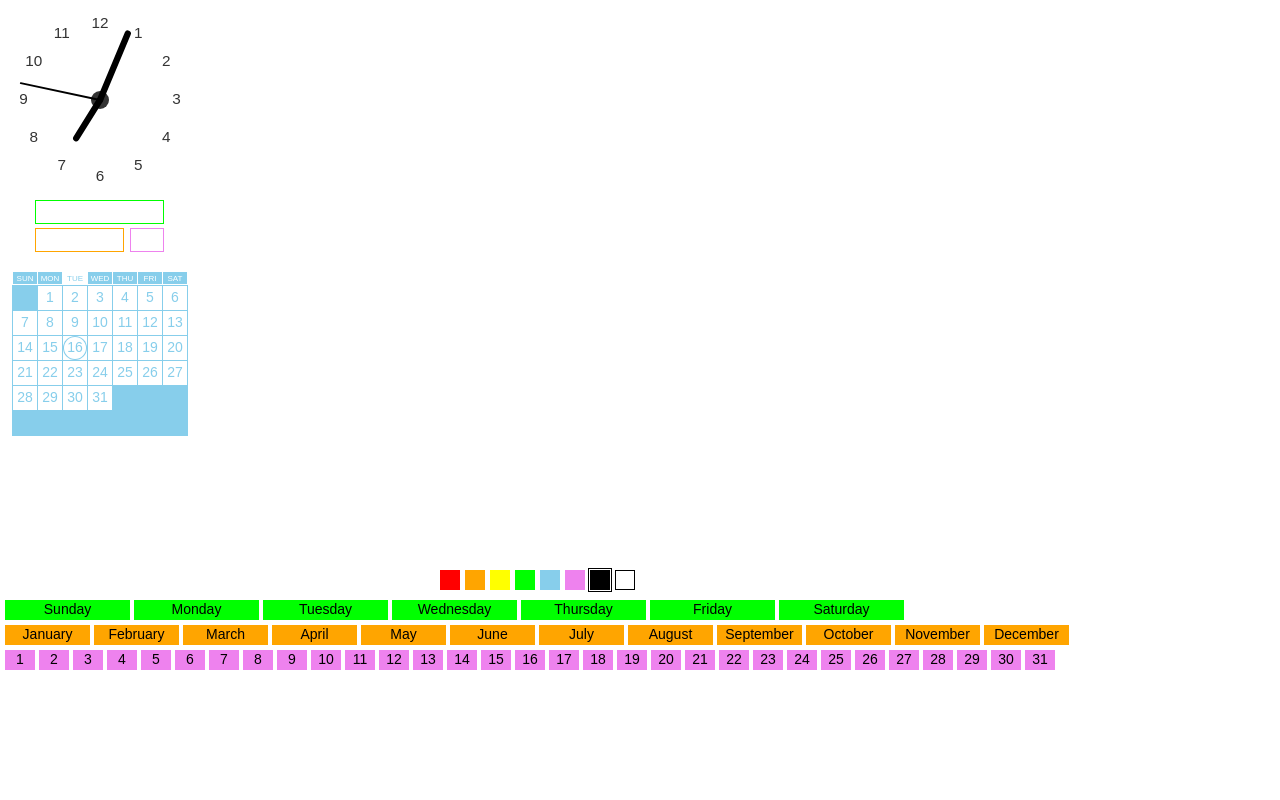
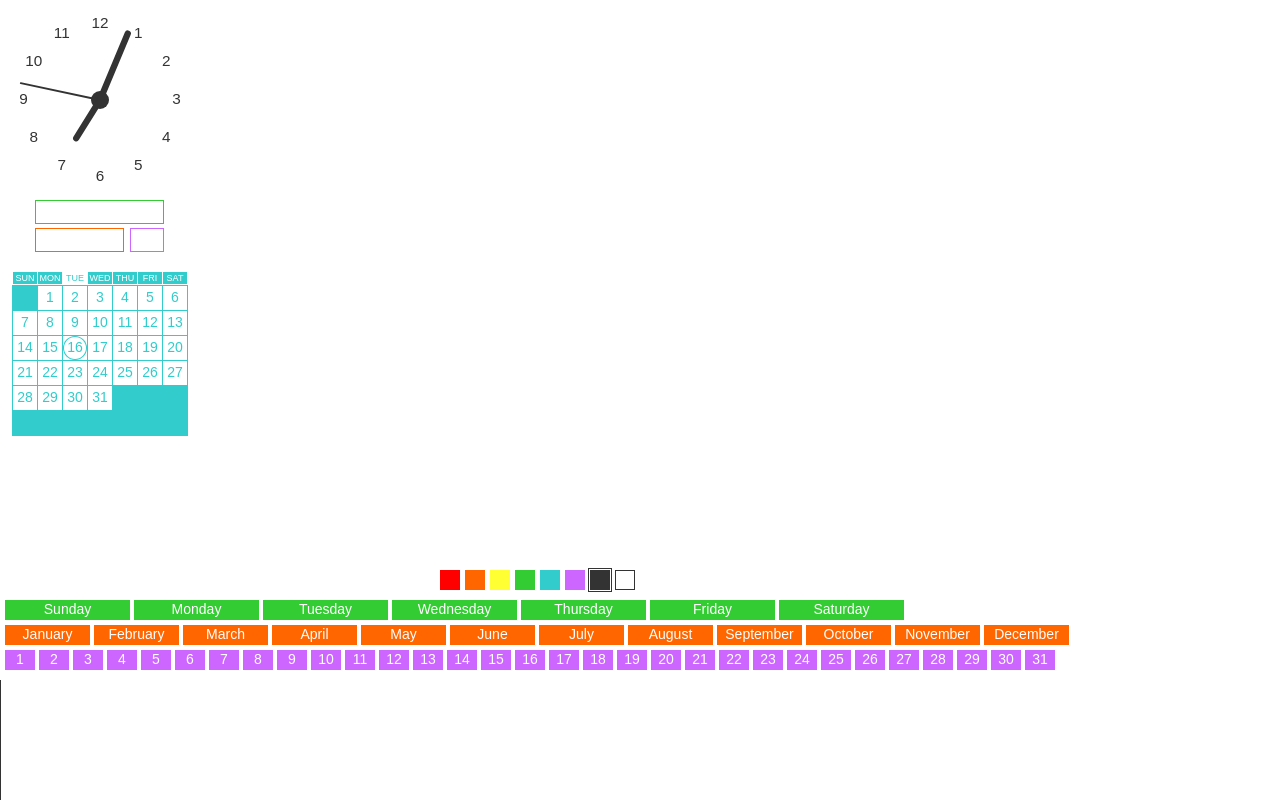
Before and after one commit to drunkfurball/SmartBoard, a plain HTML site: page index.html in a window 1280 px wide. Shown: the top 800 px of the page. Drawn offline with Linux system fonts and the light colour scheme.

Commit message:
started work on color theme selection

```diff
--- a/css/style.css
+++ b/css/style.css
@@ -16,7 +16,7 @@ canvas {
 #todo {
     display: block;
     float: left;
-    width: 269px;
+    width: 268px;
     height: 680px;
 
 }
--- a/js/script.js
+++ b/js/script.js
@@ -6,9 +6,6 @@ const MONTHS_OF_THE_YEAR = ["January", "February", "March", "April", "May", "Jun
 const DAYS_OF_THE_MONTH = [1,2,3,4,5,6,7,8,9,10,11,12,13,14,15,16,17,18,19,20,21,22,23,24,25,26,27,28,29,30,31]; // array of dates for word calendar
 const CALENDAR = [[ 0, 0, 0, 0, 0, 0, 1, 2, 3, 4, 5, 6, 7],[ 2, 3, 4, 5, 6, 7, 8, 9,10,11,12,13,14],[ 9,10,11,12,13,14,15,16,17,18,19,20,21],
                 [16,17,18,19,20,21,22,23,24,25,26,27,28],[23,24,25,26,27,28,29,30,31, 0, 0, 0, 0],[30,31, 0, 0, 0, 0, 0, 0, 0, 0, 0, 0, 0]]
-const COLORS = ["red", "orange", "yellow", "lime", "skyblue", "violet", "black", "white"];
-const DEFAULT_PEN = COLORS[6]; // sets the default starting pen color
-const DEFAULT_BACKGROUND = COLORS[7];
 const PIXEL_RADIUS = 5;
 const BUTTON_SIZE = 20; // pen selection button size
 const BUTTON_OFFSET_X = 440;
@@ -16,6 +13,22 @@ const BUTTON_OFFSET_Y = 570;
 const CALENDAR_ORIGIN = {x:12, y:285}; // top left of full calendar
 const CALENDAR_DAY_WIDTH = 24;//how big to draw the calendar boxes on the full calendar
 
+const COLORS =[
+    ["#f00", "#f60", "#ff3", "#3c3", "#3cc", "#c6f", "#333", "#fff"], // 0 - classic
+    ["#f00", "#f60", "#ff3", "#3c3", "#3cc", "#c6f", "#fff", "#333"], // 1 - classic w/ darkmode
+    ["#f22", "#e33", "#d44", "#c55", "#b66", "#a77", "#333", "#fff"], // 2 - shades of red
+    ["#f22", "#e33", "#d44", "#c55", "#b66", "#a77", "#fff", "#333"], // 3 - shades of red w/ darkmode
+    ["#2f2", "#3e3", "#4d4", "#5c5", "#6b6", "#7a7", "#333", "#fff"], // 4 - shades of green
+    ["#2f2", "#3e3", "#4d4", "#5c5", "#6b6", "#7a7", "#fff", "#333"], // 5 - shades of green w/ darkmode
+    ["#22f", "#33e", "#44d", "#55c", "#66b", "#77a", "#333", "#fff"], // 6 - shades of blue
+    ["#22f", "#33e", "#44d", "#55c", "#66b", "#77a", "#fff", "#333"]  // 7 - shades of blue w/ darkmode
+]
+
+let scheme_index = 0;
+let DEFAULT_PEN = COLORS[scheme_index][6]; // sets the default starting pen color
+let DEFAULT_BACKGROUND = COLORS[scheme_index][7];
+
+document.getElementById("todo").style="background-color:" + DEFAULT_BACKGROUND + ";border-left:1px solid " + DEFAULT_PEN + ";font-family:Arial;font-size:14px;";
 let canv = document.getElementById("board");
 let ctx = canv.getContext("2d");
 let selected_pen = DEFAULT_PEN;
@@ -30,17 +43,17 @@ let radius = CLOCK_RADIUS * 0.90;
 //sets up the word calendar
 let labels = [];
 
-labels.push({color: "lime", boxes: []});
+labels.push({color: COLORS[scheme_index][3], boxes: []});
 for (let i = 0; i < DAYS_OF_THE_WEEK.length; i++) {
     labels[0].boxes.push({name: DAYS_OF_THE_WEEK[i], drag: false, x: (i * 129) + 5, y: 600, default_x: (i * 129) + 5, default_y: 600, w: 125, h: 20});
 }
 
-labels.push({color: "orange", boxes: []});
+labels.push({color: COLORS[scheme_index][1], boxes: []});
 for (let i = 0; i < MONTHS_OF_THE_YEAR.length; i++) {
     labels[1].boxes.push({name: MONTHS_OF_THE_YEAR[i], drag: false, x: (i * 89) + 5, y: 625, default_x: (i * 89) + 5, default_y: 625, w: 85, h: 20});
 }
 
-labels.push({color: "violet", boxes: []});
+labels.push({color: COLORS[scheme_index][5], boxes: []});
 for (let i = 0; i < DAYS_OF_THE_MONTH.length; i++) {
     labels[2].boxes.push({name: DAYS_OF_THE_MONTH[i], drag: false, x: (i * 34) + 5, y: 650, default_x: (i * 34) + 5, default_y: 650, w: 30, h: 20});
 }
@@ -48,9 +61,9 @@ for (let i = 0; i < DAYS_OF_THE_MONTH.length; i++) {
 //sets up the pens
 let pens = [];
 
-for (let i = 0; i < COLORS.length; i++) {
-    if (COLORS[i] != DEFAULT_BACKGROUND) {
-        pens.push({color: COLORS[i], pixels: []});
+for (let i = 0; i < COLORS[scheme_index].length; i++) {
+    if (COLORS[scheme_index][i] != DEFAULT_BACKGROUND) {
+        pens.push({color: COLORS[scheme_index][i], pixels: []});
     }
 }
 
@@ -74,7 +87,7 @@ function updateToDo() {
 
 function addTask(descrip) {
     let task = {
-        color: selected_pen,
+        color: (selected_pen == COLORS[scheme_index][7]? COLORS[scheme_index][6]: selected_pen),
         description: descrip
     };
     todo_list.push(task);
@@ -94,22 +107,23 @@ function update() { //everything that needs to be drawn in every frame
 }
 
 function clearBoard() {
+    DEFAULT_BACKGROUND = COLORS[scheme_index][7];
     ctx.fillStyle = DEFAULT_BACKGROUND;
     ctx.fillRect(0, 0, canv.width, canv.height);
 }
 
 function drawWordCalendar() {
-    ctx.fillStyle = "lime";
+    ctx.fillStyle = COLORS[scheme_index][3];
     ctx.fillRect(35, 200, 129, 24);
-    ctx.fillStyle = "white";
+    ctx.fillStyle = DEFAULT_BACKGROUND;
     ctx.fillRect(36, 201, 127, 22);
-    ctx.fillStyle = "orange";
+    ctx.fillStyle = COLORS[scheme_index][1];
     ctx.fillRect(35, 228, 89, 24);
-    ctx.fillStyle = "white";
+    ctx.fillStyle = DEFAULT_BACKGROUND;
     ctx.fillRect(36, 229, 87, 22);
-    ctx.fillStyle = "violet";
+    ctx.fillStyle = COLORS[scheme_index][5];
     ctx.fillRect(130, 228, 34, 24);
-    ctx.fillStyle = "white";
+    ctx.fillStyle = DEFAULT_BACKGROUND;
     ctx.fillRect(131, 229, 32, 22);
 }
 
@@ -139,6 +153,7 @@ function drawTime(ctx, radius) {
 }
 
 function drawHand(ctx, pos, length, width) {
+    ctx.strokeStyle = COLORS[scheme_index][6];
     ctx.beginPath();
     ctx.lineWidth = width;
     ctx.lineCap = "round";
@@ -151,7 +166,7 @@ function drawHand(ctx, pos, length, width) {
 
 function drawNumbers(ctx, radius) {
     let ang;
-    ctx.font = radius * 0.17 + "px arial";
+    ctx.font = radius * 0.17 + "px Arial";
     ctx.textBaseline = "middle";
     ctx.textAlign = "center";
     for (let num = 1; num < 13; num++) {
@@ -169,7 +184,7 @@ function drawNumbers(ctx, radius) {
 function drawFace(ctx, radius) {
     ctx.beginPath();
     ctx.arc(0, 0, radius * 0.1, 0, 2 * Math.PI);
-    ctx.fillStyle = '#333';
+    ctx.fillStyle = COLORS[scheme_index][6];
     ctx.fill();
 }
 
@@ -191,36 +206,47 @@ function drawPixel(color, x, y) {
 function drawLabels() {
     for (let i = 0; i < labels.length; i++) {
         for (let j = 0; j <labels[i].boxes.length; j++) {
-            ctx.fillStyle = labels[i].color;
+            switch (i) {
+                case 0:
+                    ctx.fillStyle = COLORS[scheme_index][3];
+                    break;
+                case 1:
+                    ctx.fillStyle = COLORS[scheme_index][1];
+                    break;
+                case 2:
+                    ctx.fillStyle = COLORS[scheme_index][5];
+                    break;
+            }
+            //ctx.fillStyle = labels[i].color;
             ctx.fillRect(labels[i].boxes[j].x, labels[i].boxes[j].y, labels[i].boxes[j].w, labels[i].boxes[j].h);
             ctx.font = "14px Arial";
-            ctx.fillStyle = "black";
+            ctx.fillStyle = DEFAULT_BACKGROUND;
             ctx.fillText(labels[i].boxes[j].name, labels[i].boxes[j].x + (labels[i].boxes[j].w/2), labels[i].boxes[j].y + (labels[i].boxes[j].h/2));
         }
     }
 }
 
 function drawPenButtons() {
-    for (let i = 0; i < COLORS.length; i++) {
-        if (COLORS[i] == selected_pen) {
-            if (selected_pen != "white") {
-                ctx.fillStyle = COLORS[i];
+    for (let i = 0; i < COLORS[scheme_index].length; i++) {
+        if (COLORS[scheme_index][i] == selected_pen) {
+            if (selected_pen != DEFAULT_BACKGROUND) {
+                ctx.fillStyle = COLORS[scheme_index][i];
             }
             else {
-                ctx.fillStyle = "black";
+                ctx.fillStyle = COLORS[scheme_index][6];
             }
             ctx.fillRect((i * (BUTTON_SIZE + 5)) + BUTTON_OFFSET_X - 2, BUTTON_OFFSET_Y - 2, BUTTON_SIZE + 4, BUTTON_SIZE + 4);
-            ctx.fillStyle = "white";
+            ctx.fillStyle = DEFAULT_BACKGROUND;
             ctx.fillRect((i * (BUTTON_SIZE + 5)) + BUTTON_OFFSET_X - 1, BUTTON_OFFSET_Y - 1, BUTTON_SIZE + 2, BUTTON_SIZE + 2);
         }
-        if (COLORS[i] == "white") {
-            ctx.fillStyle = "black";
+        if (COLORS[scheme_index][i] == DEFAULT_BACKGROUND) {
+            ctx.fillStyle = COLORS[scheme_index][6];
             ctx.fillRect((i * (BUTTON_SIZE + 5)) + BUTTON_OFFSET_X, BUTTON_OFFSET_Y, BUTTON_SIZE, BUTTON_SIZE);
-            ctx.fillStyle = "white";
+            ctx.fillStyle = DEFAULT_BACKGROUND;
             ctx.fillRect((i * (BUTTON_SIZE + 5)) + BUTTON_OFFSET_X + 1, BUTTON_OFFSET_Y + 1, BUTTON_SIZE - 2, BUTTON_SIZE - 2);
         }
         else {
-            ctx.fillStyle = COLORS[i];
+            ctx.fillStyle = COLORS[scheme_index][i];
             ctx.fillRect((i * (BUTTON_SIZE + 5)) + BUTTON_OFFSET_X, BUTTON_OFFSET_Y, BUTTON_SIZE, BUTTON_SIZE);
         }
     }
@@ -228,9 +254,9 @@ function drawPenButtons() {
 
 function sbDrag(event) {
     let msEvt = event;
-    for (let i = 0; i < COLORS.length; i++) {
+    for (let i = 0; i < COLORS[scheme_index].length; i++) {
         if ((i * (BUTTON_SIZE + 5)) + BUTTON_OFFSET_X < msEvt.offsetX && (i * (BUTTON_SIZE + 5)) + BUTTON_OFFSET_X + BUTTON_SIZE > msEvt.offsetX && BUTTON_OFFSET_Y < msEvt.offsetY && BUTTON_OFFSET_Y + BUTTON_SIZE > msEvt.offsetY) {
-            selected_pen = COLORS[i];
+            selected_pen = COLORS[scheme_index][i];
             pen_selecting = true;
         }
     }
@@ -252,7 +278,7 @@ function sbDrop(event) {
     for (let i = 0; i < labels.length; i++) {
         for (let j = 0; j < labels[i].boxes.length; j++) {
             //35, 200, 129, 24
-            if (labels[i].color == "lime" && msEvt.offsetX > 35 && msEvt.offsetX < 164 && msEvt.offsetY > 200 && msEvt.offsetY < 224) {
+            if (labels[i].color == COLORS[scheme_index][3] && msEvt.offsetX > 35 && msEvt.offsetX < 164 && msEvt.offsetY > 200 && msEvt.offsetY < 224) {
                 //set all other labels in this set to their default x and y
                 if (labels[i].boxes[j].drag == false) {
                     labels[i].boxes[j].x = labels[i].boxes[j].default_x;
@@ -265,7 +291,7 @@ function sbDrop(event) {
                 }
             }
             //35, 228, 89, 24
-            if (labels[i].color == "orange" && msEvt.offsetX > 35 && msEvt.offsetX < 124 && msEvt.offsetY > 228 && msEvt.offsetY < 252) {
+            if (labels[i].color == COLORS[scheme_index][1] && msEvt.offsetX > 35 && msEvt.offsetX < 124 && msEvt.offsetY > 228 && msEvt.offsetY < 252) {
                 //set all other labels in this set to their default x and y
                 if (labels[i].boxes[j].drag == false) {
                     labels[i].boxes[j].x = labels[i].boxes[j].default_x;
@@ -278,7 +304,7 @@ function sbDrop(event) {
                 }
             }
             //130, 228, 34, 24
-            if (labels[i].color == "violet" && msEvt.offsetX > 130 && msEvt.offsetX < 164 && msEvt.offsetY > 228 && msEvt.offsetY < 252) {
+            if (labels[i].color == COLORS[scheme_index][5] && msEvt.offsetX > 130 && msEvt.offsetX < 164 && msEvt.offsetY > 228 && msEvt.offsetY < 252) {
                 //set all other labels in this set to their default x and y
                 if (labels[i].boxes[j].drag == false) {
                     labels[i].boxes[j].x = labels[i].boxes[j].default_x;
@@ -408,17 +434,17 @@ function drawCalendar() {
         }
     }
     let display = makeCalendar(mm);
-    ctx.font = "8px Arial";
+    ctx.font = "9px Arial";
     for (let i = 0; i < DAYS_ABBREVIATED.length; i++) {
         if (wd == i) {
             ctx.fillStyle = DEFAULT_BACKGROUND;
         }
         else {
-            ctx.fillStyle = COLORS[4];
+            ctx.fillStyle = COLORS[scheme_index][4];
         }
         ctx.fillRect(CALENDAR_ORIGIN.x + ((CALENDAR_DAY_WIDTH + 1) * i) + 1, CALENDAR_ORIGIN.y - (CALENDAR_DAY_WIDTH/2) - 1, CALENDAR_DAY_WIDTH, CALENDAR_DAY_WIDTH/2);
         if (wd == i) {
-            ctx.fillStyle = COLORS[4];
+            ctx.fillStyle = COLORS[scheme_index][4];
         }
         else {
             ctx.fillStyle = DEFAULT_BACKGROUND;
@@ -426,14 +452,14 @@ function drawCalendar() {
         ctx.fillText(DAYS_ABBREVIATED[i], CALENDAR_ORIGIN.x + ((CALENDAR_DAY_WIDTH + 1) * i) + 1 + (CALENDAR_DAY_WIDTH/2), CALENDAR_ORIGIN.y - (CALENDAR_DAY_WIDTH/4));
     }
     ctx.font = "14px Arial";
-    ctx.fillStyle = COLORS[4];
+    ctx.fillStyle = COLORS[scheme_index][4];
     ctx.fillRect(CALENDAR_ORIGIN.x, CALENDAR_ORIGIN.y, (CALENDAR_DAY_WIDTH + 1) * display[0].length + 1, (CALENDAR_DAY_WIDTH + 1) * display.length + 1);
     for (let i = 0; i < display.length; i++) {
         for (let j = 0; j < display[i].length;j++) {
             if (display[i][j] != 0) {
                 ctx.fillStyle = DEFAULT_BACKGROUND;
                 ctx.fillRect(CALENDAR_ORIGIN.x + ((CALENDAR_DAY_WIDTH + 1) * j) + 1, CALENDAR_ORIGIN.y + ((CALENDAR_DAY_WIDTH + 1) * i) + 1, CALENDAR_DAY_WIDTH, CALENDAR_DAY_WIDTH);
-                ctx.fillStyle = COLORS[4];
+                ctx.fillStyle = COLORS[scheme_index][4];
                 if (display[i][j] == dd) {
                     ctx.beginPath();
                     ctx.arc(CALENDAR_ORIGIN.x + ((CALENDAR_DAY_WIDTH + 1) * j) + 1 + (CALENDAR_DAY_WIDTH/2), CALENDAR_ORIGIN.y + ((CALENDAR_DAY_WIDTH + 1) * i) + 1 + (CALENDAR_DAY_WIDTH/2),
@@ -444,7 +470,7 @@ function drawCalendar() {
                     ctx.arc(CALENDAR_ORIGIN.x + ((CALENDAR_DAY_WIDTH + 1) * j) + 1 + (CALENDAR_DAY_WIDTH/2), CALENDAR_ORIGIN.y + ((CALENDAR_DAY_WIDTH + 1) * i) + 1 + (CALENDAR_DAY_WIDTH/2),
                     CALENDAR_DAY_WIDTH/2 - 1, 0, 2 * Math.PI);
                     ctx.fill();
-                    ctx.fillStyle = COLORS[4];
+                    ctx.fillStyle = COLORS[scheme_index][4];
                 }
                 ctx.fillText(display[i][j], CALENDAR_ORIGIN.x + ((CALENDAR_DAY_WIDTH + 1) * j) + 1 + (CALENDAR_DAY_WIDTH/2), CALENDAR_ORIGIN.y + ((CALENDAR_DAY_WIDTH + 1) * i) + 1 + (CALENDAR_DAY_WIDTH/2));
 
```
